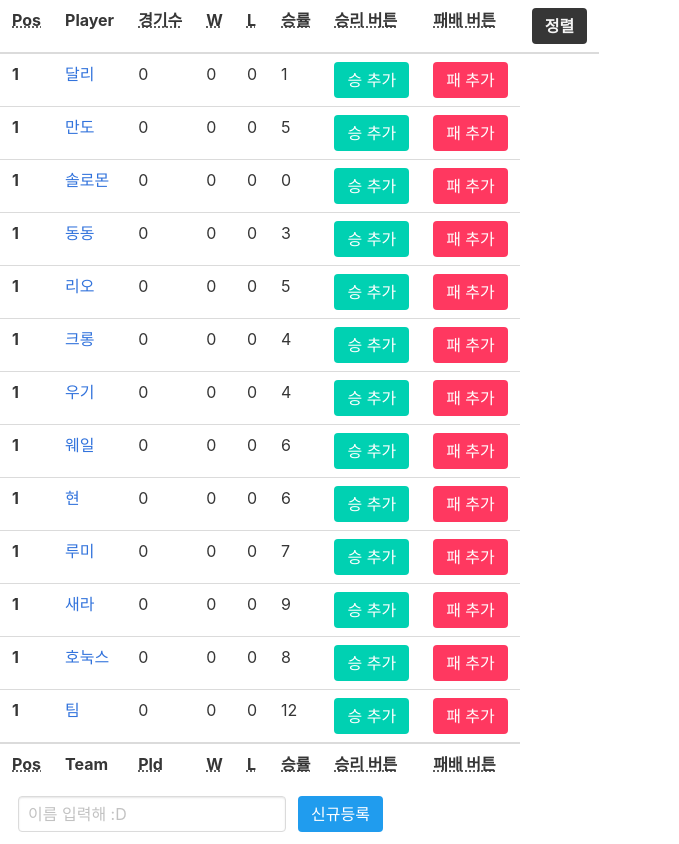
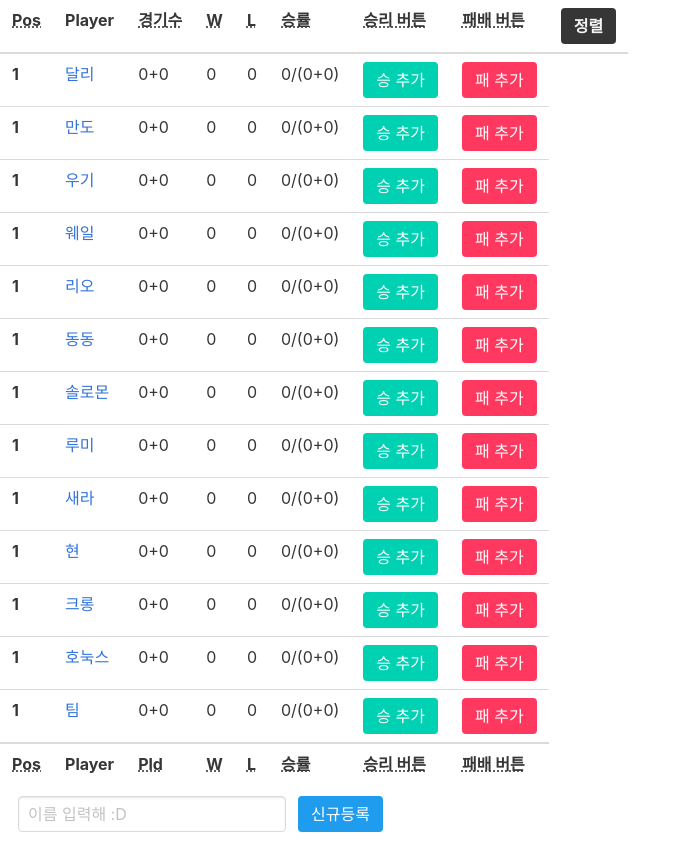
Before and after one commit to childrenOfCrong/tekken-ranking-chart, a website: page tekken-ranking-chart/src/index.html in a window 1280 px wide. Shown: the whole page, without its empty margins (0-679 px from the left). Drawn offline with nearby package versions, Linux system fonts and the light colour scheme.

Commit message:
[add] 승 추가 클릭하면 data js에서 승 카운트 증가, 패 추가 클릭하면 패 카운트 증가, template 메서드로 data.js에 있는 배열을 화면에 뿌려주는데 몬가 이상해요 ㅠㅠㅠ

```diff
--- a/tekken-ranking-chart/src/index.html
+++ b/tekken-ranking-chart/src/index.html
@@ -7,7 +7,7 @@
   <meta http-equiv="X-UA-Compatible" content="ie=edge">
   <link rel="stylesheet" href="../../node_modules/bulma/css/bulma.css">
   <link rel="stylesheet" href="./css/app.css">
-  <title>TEKKEN</title>
+  <title>철권스쿼드</title>
 </head>
 
 <body>
@@ -45,7 +45,7 @@
         <th>
           <abbr title="Position">Pos</abbr>
         </th>
-        <th>Team</th>
+        <th>Player</th>
         <th>
           <abbr title="Played">Pld</abbr>
         </th>
@@ -65,180 +65,28 @@
           <abbr title="lose-button">패배 버튼</abbr>
         </th>
     </tfoot>
-    <tbody>
+    <tbody class="player-states">
+      <template id="player-template">
         <tr>
           <th>1</th>
           <td>
-          <a href="#" title="dail">달리</a>
+            <a href="#">{{name}}</a>
           </td>
-        <td class="count">0</td>
-        <td class="win-count">0</td>
-        <td class="lose-count">0</td>
-        <td class="rate-count">1</td>
+          <td class="count">{{win}}+{{lose}}</td>
+          <td class="win-count">{{win}}</td>
+          <td class="lose-count">{{lose}}</td>
+          <td class="rate-count">{{win}}/({{win}}+{{lose}})</td>
           <td><a class="win-btn button is-primary">승 추가</a></td>
           <td><a class="lose-btn button is-danger">패 추가</a></td>
         </tr>
-      <tr>
-        <th>1</th>
-        <td>
-          <a href="#" title="mando">만도</a>
-        </td>
-        <td class="count">0</td>
-        <td class="win-count">0</td>
-        <td class="lose-count">0</td>
-        <td class="rate-count">5</td>
-        <td><a class="button is-primary">승 추가</a></td>
-        <td><a class="button is-danger">패 추가</a></td>
-      </tr>
-      <tr>
-        <th>1</th>
-        <td>
-          <a href="#" title="solomon">솔로몬</a>
-        </td>
-        <td class="count">0</td>
-        <td class="win-count">0</td>
-        <td class="lose-count">0</td>
-        <td class="rate-count">0</td>
-        <td><a class="button is-primary">승 추가</a></td>
-        <td><a class="button is-danger">패 추가</a></td>
-      </tr>
-      <tr>
-        <th>1</th>
-        <td>
-          <a href="#" title="dongdong">동동</a>
-        </td>
-        <td class="count">0</td>
-        <td class="win-count">0</td>
-        <td class="lose-count">0</td>
-        <td class="rate-count">3</td>
-
-        <td><a class="button is-primary">승 추가</a></td>
-        <td><a class="button is-danger">패 추가</a></td>
-      </tr>
-      <tr>
-        <th>1</th>
-        <td>
-          <a href="#" title="leo">리오</a>
-        </td>
-        <td class="count">0</td>
-        <td class="win-count">0</td>
-        <td class="lose-count">0</td>
-        <td class="rate-count">5</td>
-
-        <td><a class="button is-primary">승 추가</a></td>
-        <td><a class="button is-danger">패 추가</a></td>
-      </tr>
-      <tr>
-        <th>1</th>
-        <td>
-          <a href="#" title="crong">크롱</a>
-        </td>
-        <td class="count">0</td>
-        <td class="win-count">0</td>
-        <td class="lose-count">0</td>
-        <td class="rate-count">4</td>
-
-        <td><a class="button is-primary">승 추가</a></td>
-        <td><a class="button is-danger">패 추가</a></td>
-      </tr>
-      <tr>
-        <th>1</th>
-        <td>
-          <a href="#" title="woogie">우기</a>
-        </td>
-        <td class="count">0</td>
-        <td class="win-count">0</td>
-        <td class="lose-count">0</td>
-        <td class="rate-count">4</td>
-
-        <td><a class="button is-primary">승 추가</a></td>
-        <td><a class="button is-danger">패 추가</a></td>
-      </tr>
-      <tr>
-        <th>1</th>
-        <td>
-          <a href="#" title="whale">웨일</a>
-        </td>
-        <td class="count">0</td>
-        <td class="win-count">0</td>
-        <td class="lose-count">0</td>
-        <td class="rate-count">6</td>
-
-        <td><a class="button is-primary">승 추가</a></td>
-        <td><a class="button is-danger">패 추가</a></td>
-      </tr>
-      <tr>
-        <th>1</th>
-        <td>
-          <a href="#" title="hyeon">현</a>
-        </td>
-        <td class="count">0</td>
-        <td class="win-count">0</td>
-        <td class="lose-count">0</td>
-        <td class="rate-count">6</td>
-
-        <td><a class="button is-primary">승 추가</a></td>
-        <td><a class="button is-danger">패 추가</a></td>
-      </tr>
-      <tr>
-        <th>1</th>
-        <td>
-          <a href="#" title="lumi">루미</a>
-        </td>
-        <td class="count">0</td>
-        <td class="win-count">0</td>
-        <td class="lose-count">0</td>
-        <td class="rate-count">7</td>
-
-        <td><a class="button is-primary">승 추가</a></td>
-        <td><a class="button is-danger">패 추가</a></td>
-      </tr>
-      <tr>
-        <th>1</th>
-        <td>
-          <a href="#" title="sarah">새라</a>
-        </td>
-        <td class="count">0</td>
-        <td class="win-count">0</td>
-        <td class="lose-count">0</td>
-        <td class="rate-count">9</td>
-
-        <td><a class="button is-primary">승 추가</a></td>
-        <td><a class="button is-danger">패 추가</a></td>
-      </tr>
-      <tr>
-        <th>1</th>
-        <td>
-          <a href="#" title="honux">호눅스</a>
-        </td>
-        <td class="count">0</td>
-        <td class="win-count">0</td>
-        <td class="lose-count">0</td>
-        <td class="rate-count">8</td>
-
-        <td><a class="button is-primary">승 추가</a></td>
-        <td><a class="button is-danger">패 추가</a></td>
-      </tr>
-      <tr>
-        <th>1</th>
-        <td>
-          <a href="#" title="Tim">팀</a>
-        </td>
-        <td class="count">0</td>
-        <td class="win-count">0</td>
-        <td class="lose-count">0</td>
-        <td class="rate-count">12</td>
-
-        <td><a class="button is-primary">승 추가</a></td>
-        <td><a class="button is-danger">패 추가</a></td>
-      </tr>
+      </template>
     </tbody>
   </table>
 
   <div class="columns add-user-box">
     <div class="field is-grouped">
       <p class="control is-expanded">
-        <input id="add-user"class="input" type="text" placeholder="이름 입력해 :D">
+        <input id="add-user" class="input" type="text" placeholder="이름 입력해 :D">
       </p>
       <p class="control">
         <a class="button is-info add-user-btn">
@@ -250,8 +98,10 @@
 
 </body>
 <script src="./js/data.js"></script>
+<script src="./js/template.js"></script>
 <script src="./js/addUser.js"></script>
 <script src="./js/win.js"></script>
 <script src="./js/tableView.js"></script>
 <script src="./js/app.js"></script>
+
 </html>
--- /dev/null
+++ b/tekken-ranking-chart/src/js/template.js
@@ -0,0 +1,11 @@
+let playerStates = document.querySelector('.player-states')
+function showItems(val, templateId) {
+  return val.reduce((acc, curr) => acc += template(templateId, curr), '')
+}
+
+function template(templateid, data) {
+  return document.getElementById(templateid).innerHTML
+    .replace(/{{(\w*)}}/g, (match, key) => data.hasOwnProperty(key) ? data[key] : "");
+}
+
+playerStates.innerHTML += showItems(playersList, 'player-template');
--- a/tekken-ranking-chart/src/js/win.js
+++ b/tekken-ranking-chart/src/js/win.js
@@ -1,12 +1,28 @@
-let winBtn = document.querySelector(".win-btn");
-let loseBtn = document.querySelector(".lose-btn");
-let winCount = document.querySelector(".win-count");
-let loseCount = document.querySelector(".lose-count");
+let winBtn = document.querySelectorAll(".win-btn");
+let loseBtn = document.querySelectorAll(".lose-btn");
 
-winBtn.addEventListener("click", function(e) {
-  console.log(e);
-  for (var i = 0; i < playersList.length; i++) {
-    playersList[i].win++;
-    console.log(playersList[i]);
-  }
-});
+let playCount = document.querySelectorAll(".count");
+let winCount = document.querySelectorAll(".win-count");
+let loseCount = document.querySelectorAll(".lose-count");
+let rateCount = document.querySelectorAll(".rate-count");
+
+
+
+winBtn.forEach((elem, idx) => {
+  elem.addEventListener('click', e => {
+    playersList[idx].win++;
+    console.log(playersList[idx]);
+
+  })
+})
+
+
+
+
+loseBtn.forEach((elem, idx) => {
+  elem.addEventListener('click', e => {
+    playersList[idx].lose++;
+    console.log(playersList[idx]);
+
+  })
+})
```
Also changed, not shown: 1 other file. Lines whose indentation alone changed are shown as unchanged.
